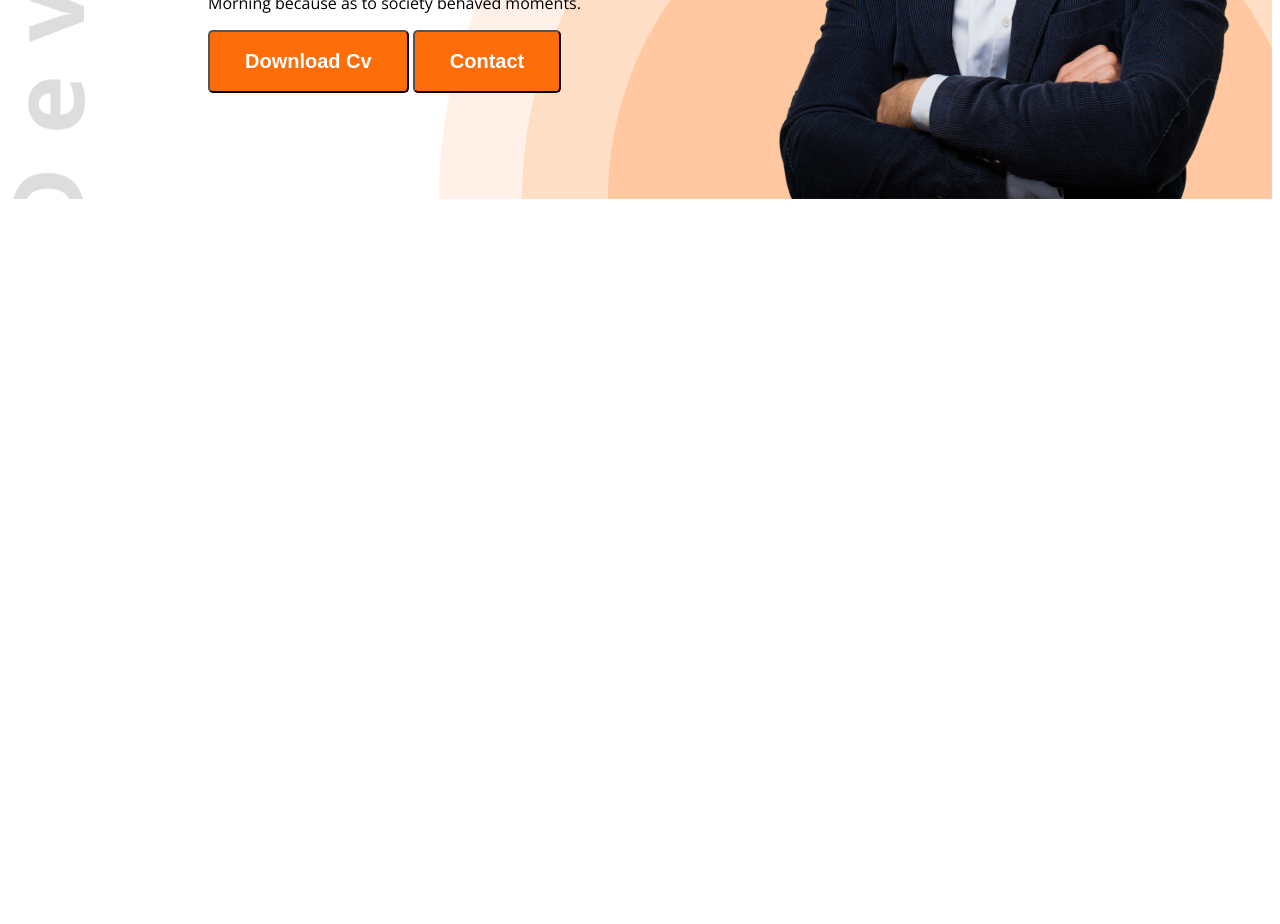
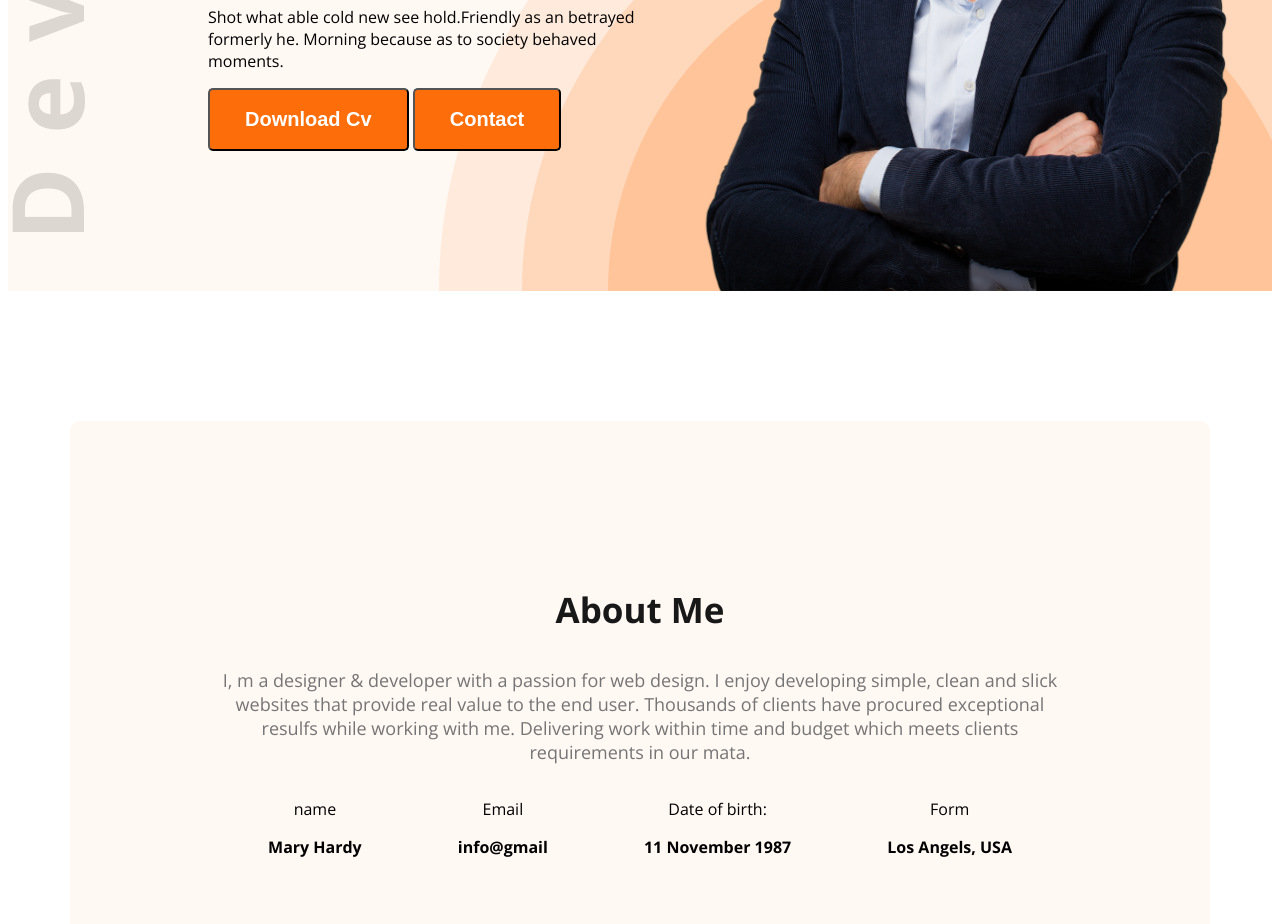
Before and after one commit to Md-Sufian-Jidan/restart-web-developer-port-folio, a plain HTML site: page index.html in a window 1280 px wide. Shown: the part 539-1463 px from the top of the page. Before the commit the page ends 800 px from the top, so only its background shows below. Drawn offline with nearby package versions, Linux system fonts and the light colour scheme.

Commit message:
about me section added

```diff
--- a/index.html
+++ b/index.html
@@ -14,7 +14,7 @@
 </head>
 
 <body class="open-sans-normal ">
-    <header class="header">
+    <header class="header secondary-bg">
         <nav>
             <h3 class="nav-title">Ma<span class="text-primary">r</span>y</h3>
             <ul>
@@ -36,7 +36,36 @@
             <img class="banner-profile-picture" src="images/hardy.png" alt="">
         </div>
     </header>
-    <main></main>
+    <main>
+        <section class="about secondary-bg">
+            <h3 class="section-title">About Me</h3>
+            <p class="section-description">
+                I, m a designer & developer with a passion for web design. I enjoy developing simple, clean and slick
+                websites that provide real value to the end user. Thousands of clients have procured exceptional resulfs
+                while working with me. Delivering work within time and budget which meets clients requirements in our
+                mata.
+            </p>
+            <div class="about-items">
+                <div class="about-item">
+                    <p class="item-title">name</p>
+                    <p class="item-description">Mary Hardy</p>
+                </div>
+                <div class="about-item">
+                    <p class="item-title">Email</p>
+                    <p class="item-description">info@gmail</p>
+                </div>
+                <div class="about-item">
+                    <p class="item-title">Date of birth:</p>
+                    <p class="item-description">11 November 1987</p>
+                </div>
+                <div class="about-item">
+                    <p class="item-title">Form</p>
+                    <p class="item-description">Los Angels, USA</p>
+                </div>
+            </div>
+
+        </section>
+    </main>
     <footer></footer>
 </body>
 
--- a/styles/portfolio.css
+++ b/styles/portfolio.css
@@ -8,6 +8,11 @@
 }
 
 /* shared style */
+
+.secondary-bg {
+    background-color: #FFF8F3;
+}
+
 .text-primary {
     color: #fd6e0a;
 }
@@ -21,9 +26,19 @@
     font-size: 20px;
     font-weight: 800;
     padding: 18px 35px;
-    /* border: 5px solid #fd6e0a; */
     border-radius: 5px;
     color: white;
+}
+
+.section-title {
+    font-size: 35px;
+    font-weight: bold;
+    color: #181818;
+}
+
+.section-description {
+    font-size: 18px;
+    color: #757575;
 }
 
 /* header */
@@ -31,7 +46,7 @@
 .header {
     background-image: url('../images/developer.png'), url('../images/header_bg.png');
     background-repeat: no-repeat;
-    background-position: top left, bottom right ;
+    background-position: top left, bottom right;
 }
 
 /* nav styles */
@@ -70,6 +85,7 @@ nav ul li a {
     justify-content: space-between;
     margin: 0 35px 0 200px;
 }
+
 .banner-greetings {
     font-size: 45px;
     font-weight: 600;
@@ -80,5 +96,30 @@ nav ul li a {
 }
 
 .banner-profile-picture {
-    width: 500px;
+    width: 580px;
 }
+
+/* about styles */
+
+.about {
+    border-radius: 10px;
+    padding: 130px 150px;
+    text-align: center;
+    margin-top: 130px;
+}
+
+.about-items {
+    display: flex;
+    align-items: center;
+    justify-content: space-around;
+}
+
+.item-description {
+    font-weight: bold;
+}
+
+/* main styles */
+main {
+    max-width: 1140px;
+    margin: 0 auto;
+}
```
